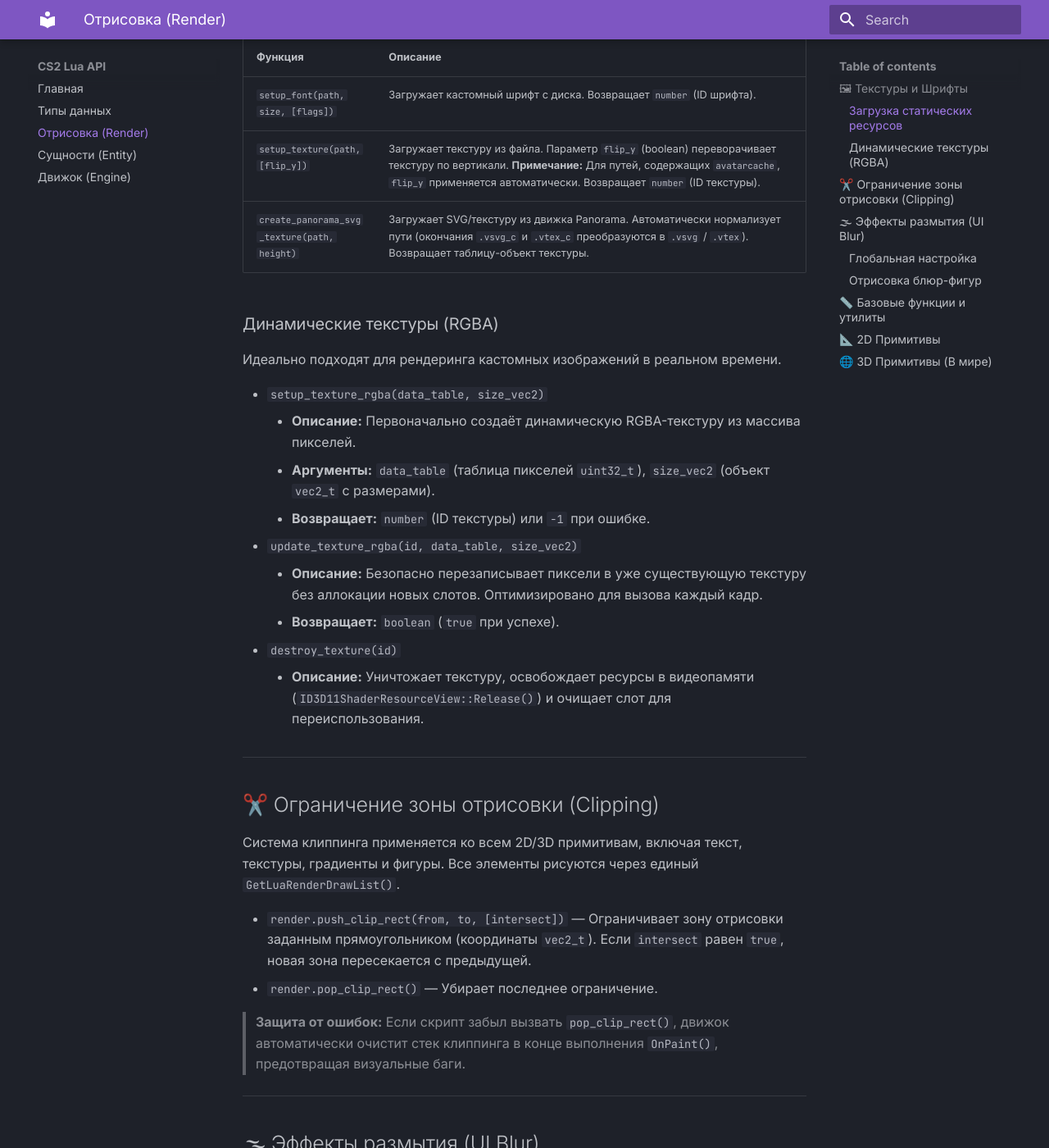
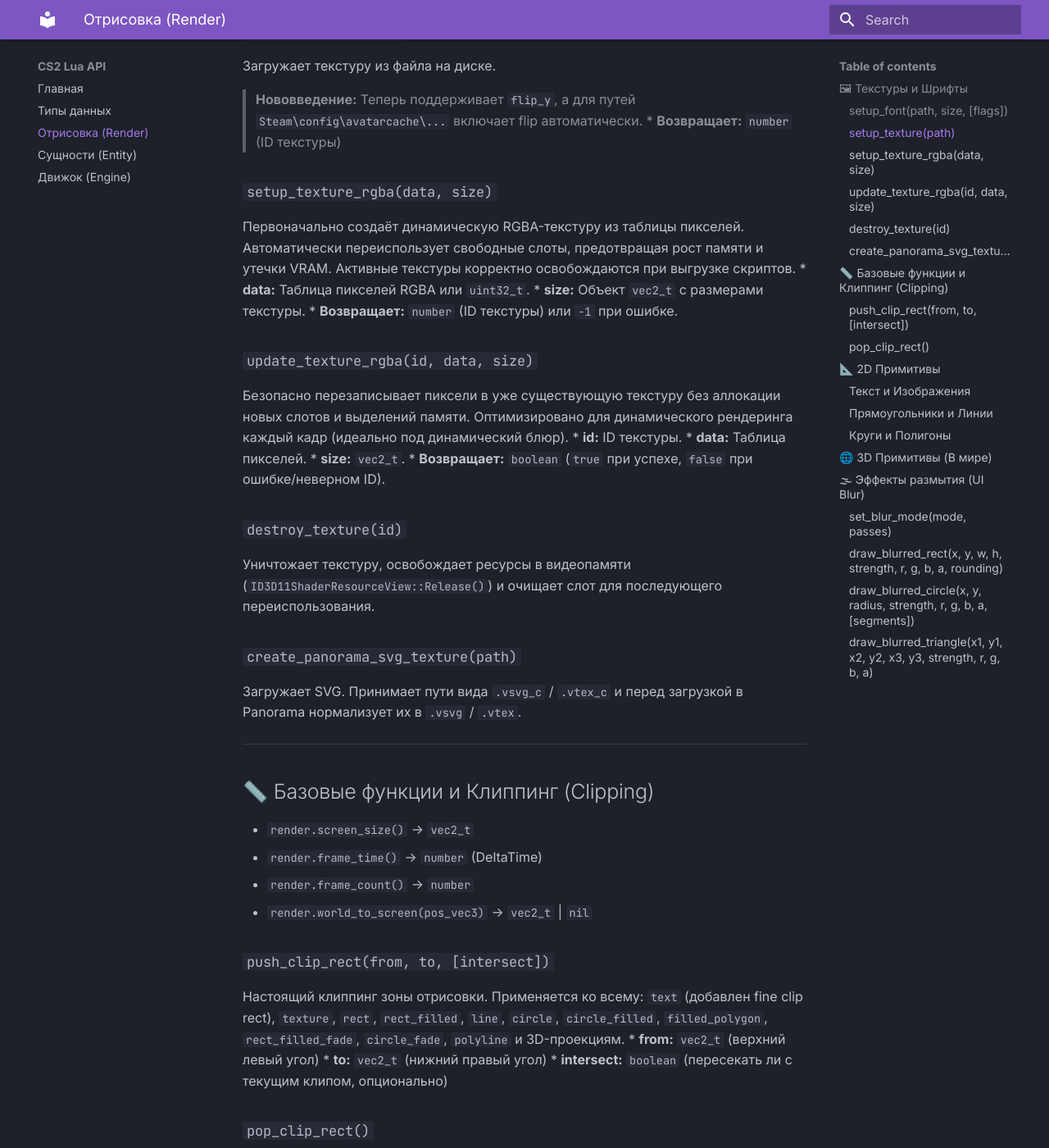
Before and after one commit to hgep5173-rgb/123, an MkDocs documentation site: the page built from docs/render.md, in a window 1280 px wide and 1400 px high, scrolled down 548 px. Shown: the whole window at 82% size. Built offline with MkDocs 1.6.1 and Material for MkDocs 9.7.7, drawn with Linux system fonts in a browser that asks for light colours; some of the changed text lies outside the part shown.

Commit message:
Update render.md

````diff
--- a/docs/render.md
+++ b/docs/render.md
@@ -1,113 +1,128 @@
 # 🎨 Отрисовка (Render API)
 
-Таблица `render` предоставляет доступ к мощному рендереру на базе ImGui. API включает 2D-примитивы, продвинутую работу с текстурами (включая динамическое обновление), 3D-примитивы в мире и эффекты размытия (Blur).
+Таблица `render` предоставляет доступ к мощному рендереру на базе ImGui, включая 2D примитивы, работу с текстурами, 3D примитивы в мире и эффекты размытия (Blur).
 
-> **Важно:** Все функции отрисовки должны вызываться строго внутри коллбека `"paint"`.
+Все функции отрисовки должны вызываться внутри коллбека `"paint"`.
+**Внимание:** Все основные функции `render.*` теперь рисуют в один и тот же `ImDrawList` через `GetLuaRenderDrawList()`.
 
 ---
 
 ## 🖼 Текстуры и Шрифты
 
-Новая архитектура работы с текстурами автоматически переиспользует свободные слоты памяти и корректно освобождает видеопамять (VRAM) при выгрузке скриптов, предотвращая утечки.
+### `setup_font(path, size, [flags])`
+Загружает кастомный шрифт.
+* **Возвращает:** `number` (ID шрифта)
 
-### Загрузка статических ресурсов
+### `setup_texture(path)`
+Загружает текстуру из файла на диске.
+> **Нововведение:** Теперь поддерживает `flip_y`, а для путей `Steam\config\avatarcache\...` включает flip автоматически.
+* **Возвращает:** `number` (ID текстуры)
 
-| Функция | Описание |
-| :--- | :--- |
-| `setup_font(path, size, [flags])` | Загружает кастомный шрифт с диска. Возвращает `number` (ID шрифта). |
-| `setup_texture(path, [flip_y])` | Загружает текстуру из файла. Параметр `flip_y` (boolean) переворачивает текстуру по вертикали. **Примечание:** Для путей, содержащих `avatarcache`, `flip_y` применяется автоматически. Возвращает `number` (ID текстуры). |
-| `create_panorama_svg_texture(path, height)` | Загружает SVG/текстуру из движка Panorama. Автоматически нормализует пути (окончания `.vsvg_c` и `.vtex_c` преобразуются в `.vsvg` / `.vtex`). Возвращает таблицу-объект текстуры. |
+### `setup_texture_rgba(data, size)`
+Первоначально создаёт динамическую RGBA-текстуру из таблицы пикселей. Автоматически переиспользует свободные слоты, предотвращая рост памяти и утечки VRAM. Активные текстуры корректно освобождаются при выгрузке скриптов.
+* **data:** Таблица пикселей RGBA или `uint32_t`.
+* **size:** Объект `vec2_t` с размерами текстуры.
+* **Возвращает:** `number` (ID текстуры) или `-1` при ошибке.
 
-### Динамические текстуры (RGBA)
+### `update_texture_rgba(id, data, size)`
+Безопасно перезаписывает пиксели в уже существующую текстуру без аллокации новых слотов и выделений памяти. Оптимизировано для динамического рендеринга каждый кадр (идеально под динамический блюр).
+* **id:** ID текстуры.
+* **data:** Таблица пикселей.
+* **size:** `vec2_t`.
+* **Возвращает:** `boolean` (`true` при успехе, `false` при ошибке/неверном ID).
 
-Идеально подходят для рендеринга кастомных изображений в реальном времени.
+### `destroy_texture(id)`
+Уничтожает текстуру, освобождает ресурсы в видеопамяти (`ID3D11ShaderResourceView::Release()`) и очищает слот для последующего переиспользования.
 
-* `setup_texture_rgba(data_table, size_vec2)`
-    * **Описание:** Первоначально создаёт динамическую RGBA-текстуру из массива пикселей.
-    * **Аргументы:** `data_table` (таблица пикселей `uint32_t`), `size_vec2` (объект `vec2_t` с размерами).
-    * **Возвращает:** `number` (ID текстуры) или `-1` при ошибке.
-* `update_texture_rgba(id, data_table, size_vec2)`
-    * **Описание:** Безопасно перезаписывает пиксели в уже существующую текстуру без аллокации новых слотов. Оптимизировано для вызова каждый кадр.
-    * **Возвращает:** `boolean` (`true` при успехе).
-* `destroy_texture(id)`
-    * **Описание:** Уничтожает текстуру, освобождает ресурсы в видеопамяти (`ID3D11ShaderResourceView::Release()`) и очищает слот для переиспользования.
+### `create_panorama_svg_texture(path)`
+Загружает SVG. Принимает пути вида `.vsvg_c` / `.vtex_c` и перед загрузкой в Panorama нормализует их в `.vsvg` / `.vtex`.
 
 ---
 
-## ✂️ Ограничение зоны отрисовки (Clipping)
+## 📏 Базовые функции и Клиппинг (Clipping)
 
-Система клиппинга применяется ко всем 2D/3D примитивам, включая текст, текстуры, градиенты и фигуры. Все элементы рисуются через единый `GetLuaRenderDrawList()`.
+* `render.screen_size()` -> `vec2_t`
+* `render.frame_time()` -> `number` (DeltaTime)
+* `render.frame_count()` -> `number`
+* `render.world_to_screen(pos_vec3)` -> `vec2_t` | `nil`
 
-* `render.push_clip_rect(from, to, [intersect])` — Ограничивает зону отрисовки заданным прямоугольником (координаты `vec2_t`). Если `intersect` равен `true`, новая зона пересекается с предыдущей.
-* `render.pop_clip_rect()` — Убирает последнее ограничение.
+### `push_clip_rect(from, to, [intersect])`
+Настоящий клиппинг зоны отрисовки. Применяется ко всему: `text` (добавлен fine clip rect), `texture`, `rect`, `rect_filled`, `line`, `circle`, `circle_filled`, `filled_polygon`, `rect_filled_fade`, `circle_fade`, `polyline` и 3D-проекциям.
+* **from:** `vec2_t` (верхний левый угол)
+* **to:** `vec2_t` (нижний правый угол)
+* **intersect:** `boolean` (пересекать ли с текущим клипом, опционально)
 
-> **Защита от ошибок:** Если скрипт забыл вызвать `pop_clip_rect()`, движок автоматически очистит стек клиппинга в конце выполнения `OnPaint()`, предотвращая визуальные баги.
+### `pop_clip_rect()`
+Убирает ограничение.
+> **Примечание:** Если скрипт забудет вызвать эту функцию, в конце `OnPaint()` стек клипа безопасно очищается.
+
+---
+
+## 📐 2D Примитивы
+
+*Все координаты передаются в формате `vec2_t`.*
+
+### Текст и Изображения
+* `render.calc_text_size(text, font_id, [size])` -> `vec2_t`
+* `render.text(text, font_id, pos, color, [size])`
+* `render.texture(tex_id, from, to, [color], [rounding])`
+
+### Прямоугольники и Линии
+* `render.rect(from, to, color, [rounding], [thickness])`
+* `render.rect_filled(from, to, color, [rounding])`
+* `render.rect_filled_fade(from, to, col_ul, col_ur, col_br, col_bl)`
+* `render.line(from, to, color, [thickness])`
+* `render.poly_line(table_of_vec2, color, [thickness])`
+
+### Круги и Полигоны
+* `render.circle(pos, radius, segments, color, [thickness])`
+* `render.circle_filled(pos, radius, segments, color)`
+* `render.circle_fade(pos, radius, color_in, color_out)`
+* `render.arc(pos, radius, a_min, a_max, segments, color, [thickness])`
+* `render.filled_polygon(table_of_vec2, color)`
+
+---
+
+## 🌐 3D Примитивы (В мире)
+
+* `render.circle_3d(pos, radius, color, [thickness], [normal_vec3])`
+* `render.circle_filled_3d(pos, radius, color, [normal_vec3])`
+* `render.circle_fade_3d(pos, radius, color_in, color_out, [normal_vec3])`
 
 ---
 
 ## 🌫 Эффекты размытия (UI Blur)
 
-Функции для создания современного дизайна (эффект матового стекла, блюр панелей) на базе DirectX 11 шейдеров.
+Продвинутые функции для создания размытого заднего фона в стиле современных интерфейсов.
 
-### Глобальная настройка
-* `render.set_blur_mode(mode, passes)`
-    * **Описание:** Устанавливает алгоритм и качество глобального блюра.
-    * **mode:** `0` — Gaussian, `1` — Kawase, `2` — DualKawase, `3` — RadialHiQuality.
-    * **passes:** Интенсивность/количество проходов шейдера (обычно от 2 до 6).
+### `set_blur_mode(mode, passes)`
+Устанавливает глобальный алгоритм блюра и количество проходов.
+* **mode:** `number` (`0` — Gaussian, `1` — Kawase, `2` — Dual Kawase).
+* **passes:** `number` (интенсивность шейдера, обычно от `2` до `6`).
 
-### Отрисовка блюр-фигур
-Во всех функциях ниже `strength` задает силу размытия текстуры (от `0.0` до `1.0`), а параметры `r, g, b, a` (0-255) отвечают за цвет и прозрачность накладываемого поверх оттенка (тинта).
+### `draw_blurred_rect(x, y, w, h, strength, r, g, b, a, rounding)`
+Рисует прямоугольник с заблюренным фоном и цветовым тинтом.
+* **strength:** `number` (сила размытия текстуры, `0.0` - `1.0`).
+* **r, g, b, a:** `number` (цвет и прозрачность тинта, `0–255`).
+* **rounding:** `number` (радиус скругления углов).
 
-* `render.draw_blurred_rect(x, y, w, h, strength, r, g, b, a, rounding)`
-    * Рисует прямоугольник с заблюренным фоном. Если `rounding` больше `0.0`, углы будут скругленными.
-* `render.draw_blurred_circle(x, y, radius, strength, r, g, b, a, [segments])`
-    * Рисует заблюренный круг. Опциональный параметр `segments` отвечает за гладкость круга (по умолчанию `36`).
-* `render.draw_blurred_triangle(x1, y1, x2, y2, x3, y3, strength, r, g, b, a)`
-    * Рисует треугольник с блюром по координатам трех вершин.
+### `draw_blurred_circle(x, y, radius, strength, r, g, b, a, [segments])`
+Рисует закругленную фигуру/круг с блюром.
+* **strength:** `number` (`0.0` - `1.0`).
+* **r, g, b, a:** `number` (оттенок, `0–255`).
+* **segments:** `number` (детализация круга, по умолчанию `36`).
 
----
+### `draw_blurred_triangle(x1, y1, x2, y2, x3, y3, strength, r, g, b, a)`
+Рисует треугольник с блюром по координатам трех вершин.
+* **strength:** `number` (`0.0` - `1.0`).
+* **r, g, b, a:** `number` (оттенок, `0–255`).
 
-## 📏 Базовые функции и утилиты
+**Пример использования размытия:**
+```lua
+register_callback("paint", function()
+    -- Настраиваем глобальный блюр на алгоритм Dual Kawase с 4 проходами
+    render.set_blur_mode(2, 4)
 
-| Функция | Описание |
-| :--- | :--- |
-| `render.screen_size()` | Возвращает размер экрана как `vec2_t`. |
-| `render.frame_time()` | Возвращает время отрисовки последнего кадра (DeltaTime). |
-| `render.frame_count()` | Возвращает счетчик кадров ImGui. |
-| `render.calc_text_size(text, font_id, [size])` | Возвращает размер текста как `vec2_t` для правильного позиционирования. |
-| `render.world_to_screen(pos)` | Переводит 3D координаты (`vec3_t`) в 2D (`vec2_t`). Возвращает `nil`, если точка за спиной камеры. |
-
----
-
-## 📐 2D Примитивы
-
-Все координаты передаются в формате `vec2_t`.
-
-* **Текст и текстуры:**
-    * `render.text(text, font_id, pos, color, [size])`
-    * `render.texture(tex_id, from, to, [color], [rounding])`
-* **Прямоугольники:**
-    * `render.rect(from, to, color, [rounding], [thickness])`
-    * `render.rect_filled(from, to, color, [rounding])`
-    * `render.rect_filled_fade(from, to, col_ul, col_ur, col_br, col_bl)` — Прямоугольник с независимым градиентом по 4 углам.
-* **Линии и полигоны:**
-    * `render.line(from, to, color, [thickness])`
-    * `render.poly_line(table_of_vec2, color, [thickness])`
-    * `render.filled_polygon(table_of_vec2, color)`
-* **Круги:**
-    * `render.circle(pos, radius, segments, color, [thickness])`
-    * `render.circle_filled(pos, radius, segments, color)`
-    * `render.circle_fade(pos, radius, color_in, color_out)` — Залитый круг с радиальным градиентом (от центра к краям).
-    * `render.arc(pos, radius, a_min, a_max, segments, color, [thickness])`
-
----
-
-## 🌐 3D Примитивы (В мире)
-
-Принимают 3D координаты (`vec3_t`) и автоматически применяют проекцию на экран. Если часть фигуры находится за камерой, отрисовка корректно обрабатывает перспективу (идеально для ESP).
-
-* `render.circle_3d(pos, radius, color, [thickness], [normal_vec3])`
-* `render.circle_filled_3d(pos, radius, color, [normal_vec3])`
-* `render.circle_fade_3d(pos, radius, color_in, color_out, [normal_vec3])`
-
-> **Примечание:** Если аргумент `normal_vec3` не передан, примитив рисуется лежащим на земле по умолчанию (нормаль смотрит строго вверх).
+    -- Рисуем размытый квадрат 200x200 с полупрозрачным черным тинтом
+    render.draw_blurred_rect(50, 50, 200, 200, 1.0, 0, 0, 0, 100, 8.0)
+end)
````
